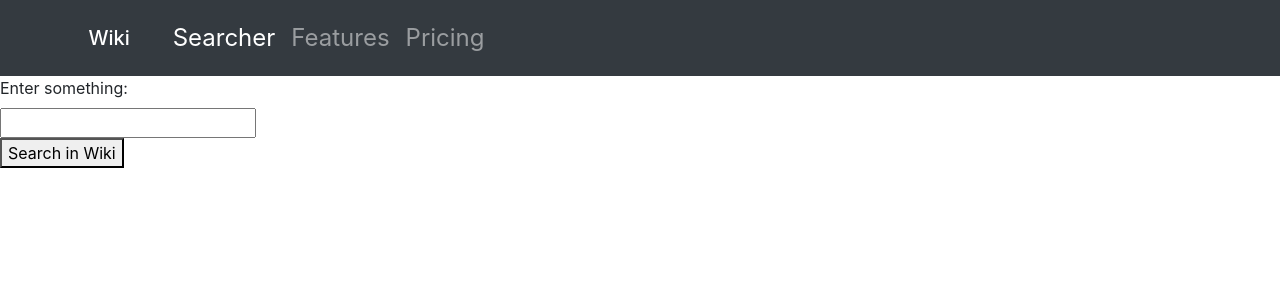
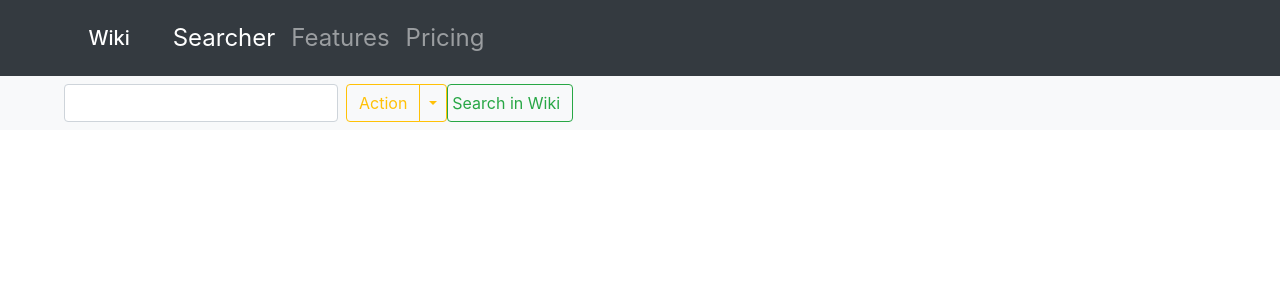
Before and after one commit to anrysliusar/angular-wiki-api, an Angular app: page / in a window 1280 px wide. Shown: the top 300 px of the page. Built offline with nearby package versions, Linux system fonts and the light colour scheme.

Commit message:
added new layouts and styles

```diff
--- a/src/app/components/results/all-results/all-results.component.css
+++ b/src/app/components/results/all-results/all-results.component.css
@@ -0,0 +1,5 @@
+.listItems {
+  display: flex;
+  flex-direction: row;
+  flex-wrap: wrap;
+}
--- a/src/app/components/results/all-results/all-results.component.html
+++ b/src/app/components/results/all-results/all-results.component.html
@@ -1,6 +1,8 @@
 <div *ngIf="results">
-  <h2>{{title}}</h2>
-  <div *ngFor="let result of results">
-    <app-result *ngIf="results" [result]="result"></app-result>
+  <h2 style="text-align: center">{{title}}</h2>
+  <div class="listItems">
+    <div *ngFor="let result of results">
+      <app-result  *ngIf="results" [result]="result"></app-result>
+    </div>
   </div>
 </div>
--- a/src/app/components/results/result/result.component.html
+++ b/src/app/components/results/result/result.component.html
@@ -1,5 +1,7 @@
-<h3>{{result.title}}</h3>
-<div>{{result.wordcount}}</div>
-<p [innerHtml]="result.snippet"></p>
-<a target="_blank" [href]="'http://en.wikipedia.org/?curid=' + result.pageid">Show info</a>
-<hr>
+<div class="card" style="width: 25rem;">
+  <div class="card-body">
+    <h5 class="card-title">{{result.title}}</h5>
+    <p class="card-text" [innerHtml]="result.snippet"></p>
+    <a class="btn btn-dark" target="_blank" [href]="'http://uk.wikipedia.org/?curid=' + result.pageid">Show info</a>
+  </div>
+</div>
--- a/src/app/components/search-bar/search-bar.component.css
+++ b/src/app/components/search-bar/search-bar.component.css
@@ -0,0 +1,3 @@
+.paddl5{
+  padding-left: 5%;
+}
--- a/src/app/components/search-bar/search-bar.component.html
+++ b/src/app/components/search-bar/search-bar.component.html
@@ -1,7 +1,21 @@
-<form [formGroup]="contactForm" (ngSubmit)="contactFormSubmit()">
-  <label>Enter something:</label>
-  <div>
-    <input  [formControl]="definition">
-  </div>
-  <button>Search in Wiki</button>
-</form>
+<nav class="navbar navbar-light bg-light paddl5">
+  <form class="form-inline" [formGroup]="contactForm" (ngSubmit)="contactFormSubmit()">
+    <div>
+      <input class="form-control mr-sm-2" [formControl]="definition">
+    </div>
+    <div class="btn-group">
+      <button type="button" class="btn btn-outline-warning">Action</button>
+      <button type="button" class="btn btn-outline-warning dropdown-toggle dropdown-toggle-split" data-toggle="dropdown" aria-haspopup="true" aria-expanded="false">
+        <span class="sr-only">Toggle Dropdown</span>
+      </button>
+      <div class="dropdown-menu">
+        <a class="dropdown-item" href="#">Action</a>
+        <a class="dropdown-item" href="#">Another action</a>
+        <a class="dropdown-item" href="#">Something else here</a>
+        <div class="dropdown-divider"></div>
+        <a class="dropdown-item" href="#">Separated link</a>
+      </div>
+    </div>
+    <button class="btn btn-outline-success my-2 my-sm-0 pl-1">Search in Wiki</button>
+  </form>
+</nav>
```
